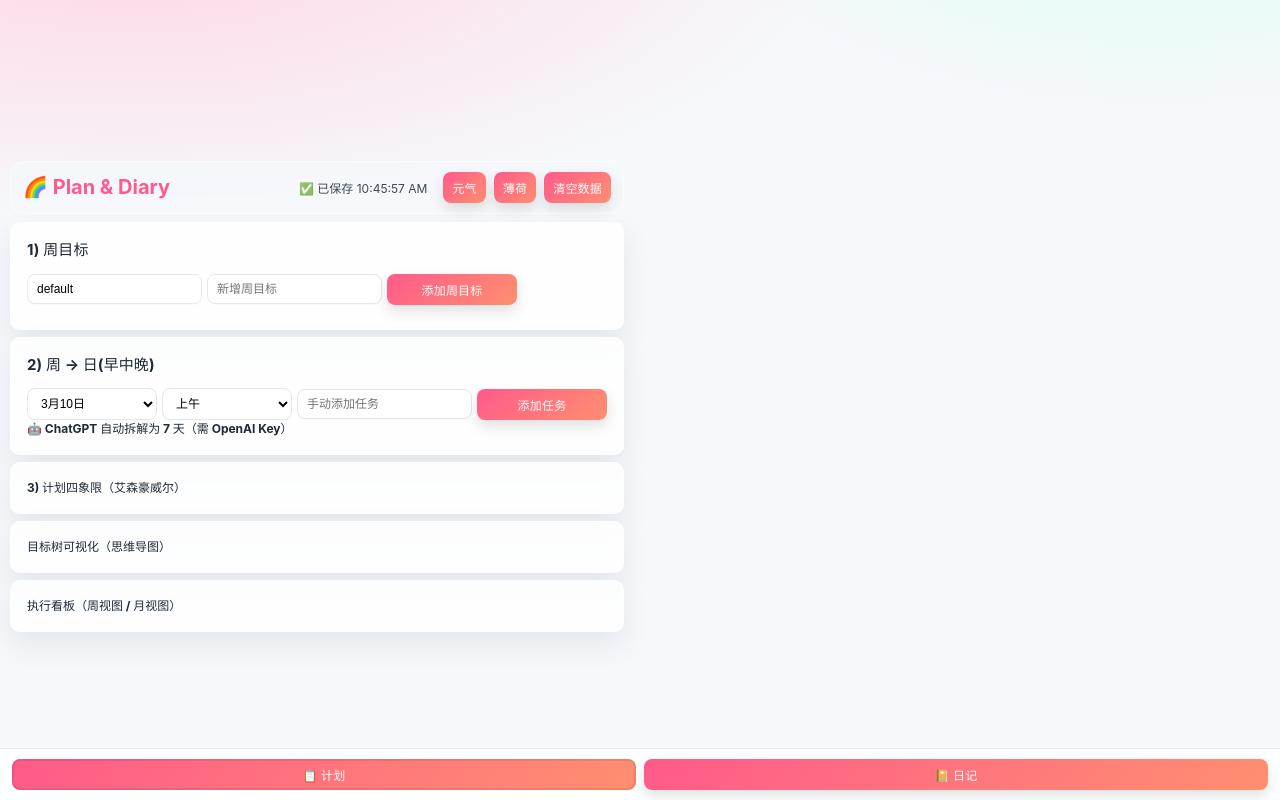
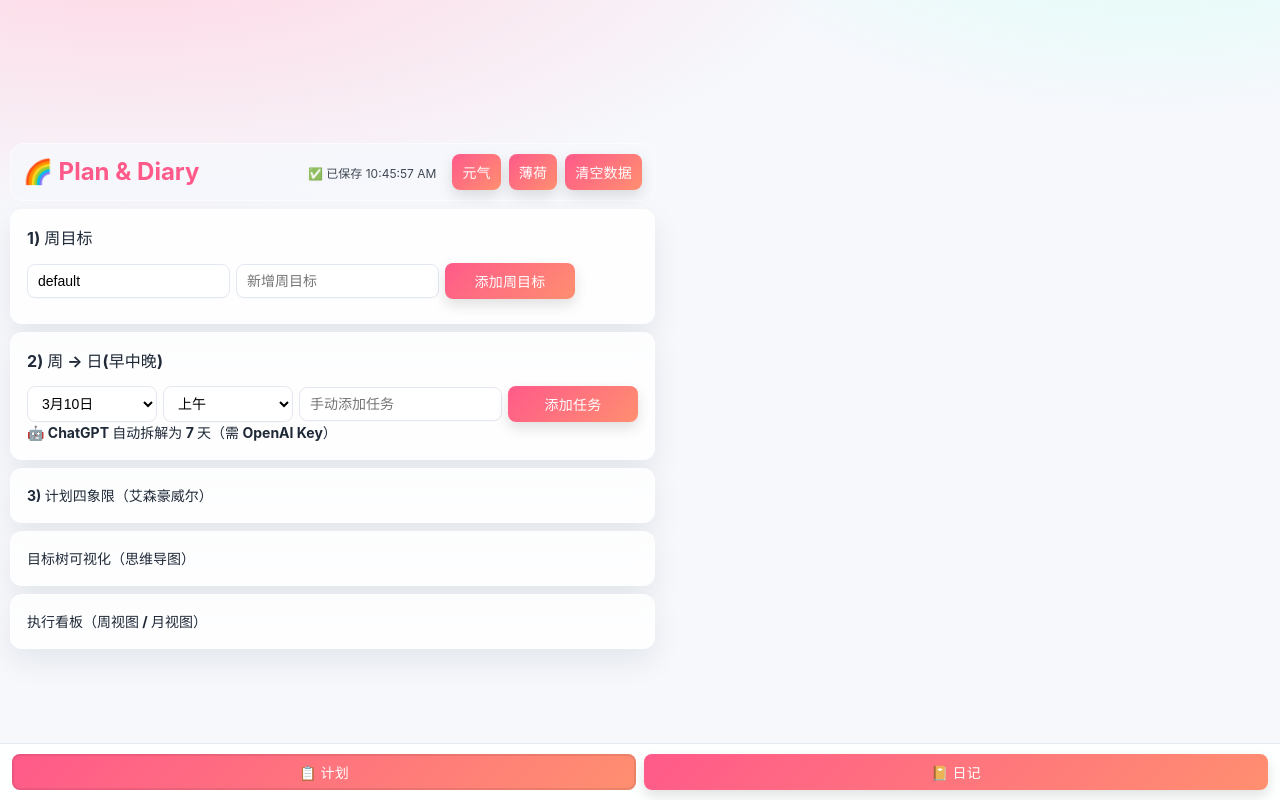
Before and after one commit to LXY-999999/plan_and_diary, a React (Vite) app: page / in a window 1280 px wide. Built offline with nearby package versions, Linux system fonts and the light colour scheme.

Commit message:
style: enlarge planning typography to match diary readability

```diff
--- a/src/App.css
+++ b/src/App.css
@@ -1,14 +1,14 @@
-:root { font-family: Inter, system-ui, -apple-system, Segoe UI, Roboto, 'PingFang SC', sans-serif; font-size: 12px; }
+:root { font-family: Inter, system-ui, -apple-system, Segoe UI, Roboto, 'PingFang SC', sans-serif; font-size: 14px; }
 * { box-sizing: border-box; }
 body { margin: 0; background: #f7f8fc; }
 .app { max-width: 1200px; margin: 0 auto; padding: 10px; }
 header { display:flex; justify-content:space-between; align-items:center; margin-bottom: 8px; gap:8px; flex-wrap:wrap; }
-h1 { margin:0; font-size: clamp(15px, 2.2vw, 20px); }
-.panel { background:#fff; border-radius:10px; padding:8px; margin-bottom:7px; box-shadow:0 3px 10px rgba(0,0,0,.05); }
-.row { display:flex; gap:5px; flex-wrap:wrap; }
-details > summary { cursor: pointer; font-weight: 700; list-style: none; }
+h1 { margin:0; font-size: clamp(18px, 2.8vw, 24px); }
+.panel { background:#fff; border-radius:12px; padding:10px; margin-bottom:8px; box-shadow:0 4px 12px rgba(0,0,0,.06); }
+.row { display:flex; gap:6px; flex-wrap:wrap; }
+details > summary { cursor: pointer; font-weight: 700; font-size: 14px; list-style: none; }
 details > summary::-webkit-details-marker { display: none; }
-input, select, textarea, button { border-radius:8px; border:1px solid #ddd; padding:5px 7px; font-size:12px; }
+input, select, textarea, button { border-radius:8px; border:1px solid #ddd; padding:8px 10px; font-size:14px; }
 input, select, textarea { background:#fff; }
 button { cursor:pointer; background:#111; color:#fff; border:none; }
 button:hover { opacity:.9; }
@@ -61,9 +61,9 @@ button:hover { opacity:.9; }
   .bottom-nav { gap: 6px; padding: 8px 8px calc(8px + env(safe-area-inset-bottom)); }
 }
 .day-card { background:#fafafa; border:1px solid #eee; border-radius:10px; padding:6px; }
-.day-card h3 { margin:0 0 3px; font-size:12px; }
-.day-card h4 { margin:5px 0 2px; font-size:11px; color:#666; }
-.task { display:flex; justify-content:space-between; gap:5px; align-items:center; background:#fff; border:1px solid #eee; border-radius:8px; padding:3px 5px; margin-bottom:3px; font-size:11px; }
+.day-card h3 { margin:0 0 4px; font-size:14px; }
+.day-card h4 { margin:6px 0 3px; font-size:13px; color:#666; }
+.task { display:flex; justify-content:space-between; gap:6px; align-items:center; background:#fff; border:1px solid #eee; border-radius:8px; padding:5px 7px; margin-bottom:4px; font-size:14px; }
 .task.done { border-color:#57c96f; background:#f1fff4; }
 .task.failed { border-color:#f28b82; background:#fff3f2; }
 .task-status { display:flex; align-items:center; gap:4px; position:relative; }
@@ -182,7 +182,7 @@ header {
 
 .panel h2 {
   margin-top: 0;
-  font-size: 15px;
+  font-size: 16px;
   letter-spacing: 0.1px;
 }
 
@@ -193,7 +193,7 @@ input, select, textarea {
 
 /* 桌面端：组件更大、更紧凑，不拉太长 */
 @media (min-width: 769px) {
-  input, select, button { padding: 7px 9px; font-size: 12px; }
+  input, select, button { padding: 8px 10px; font-size: 14px; }
   .row { align-items: center; }
   .row > input,
   .row > select,
```
